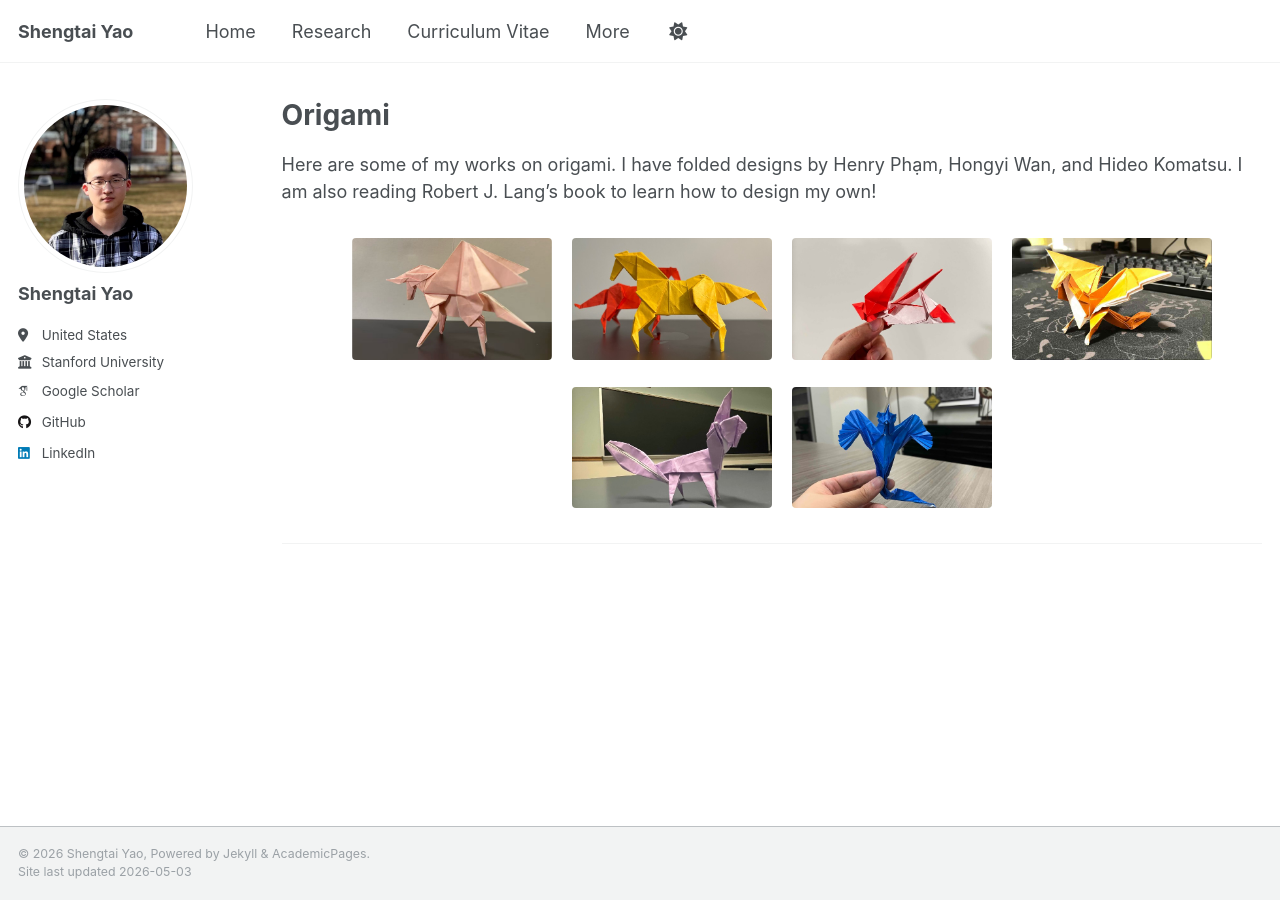
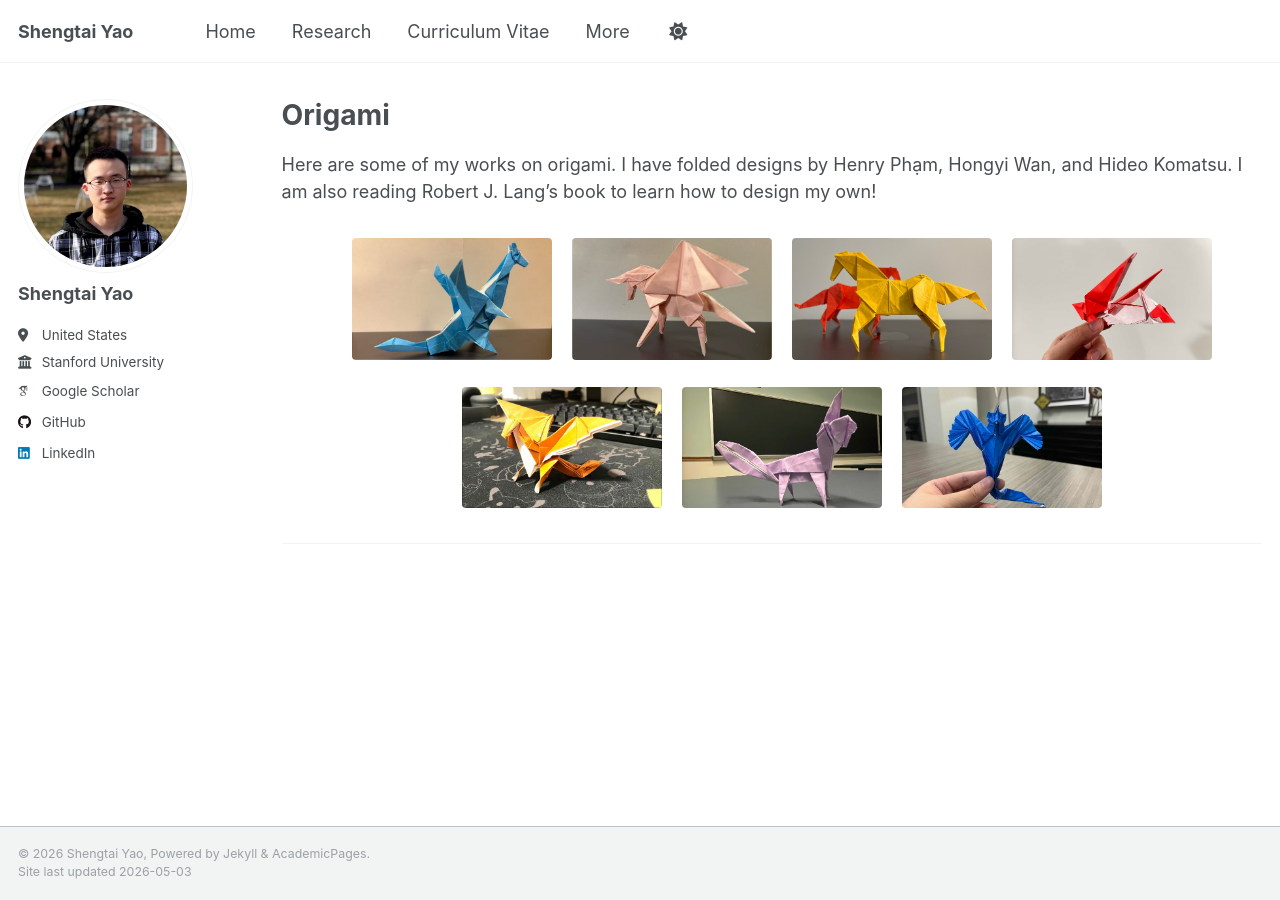
Before and after one commit to Yaoshengtai/Yaoshengtai.github.io, a Jekyll site: the page built from _pages/origami.md, in a window 1280 px wide. Built offline with Jekyll 4.4.1, drawn with Linux system fonts in a browser that asks for light colours; some web fonts are replaced.

Commit message:
Update origami.md

```diff
--- a/_pages/origami.md
+++ b/_pages/origami.md
@@ -10,6 +10,11 @@
 
 
 <div style="margin-left:20px; text-align: center;">
+
+<figure style="display:inline-block; margin:10px; text-align:center;">
+  <img src="/images/origami/origami_7.jpg" style="width:200px; display:block; margin:auto;"/>
+</figure>
+
 
  <figure style="display:inline-block; margin:10px; text-align:center;">
   <img src="/images/origami/origami_6.jpg" style="width:200px; display:block; margin:auto;"/>
```
